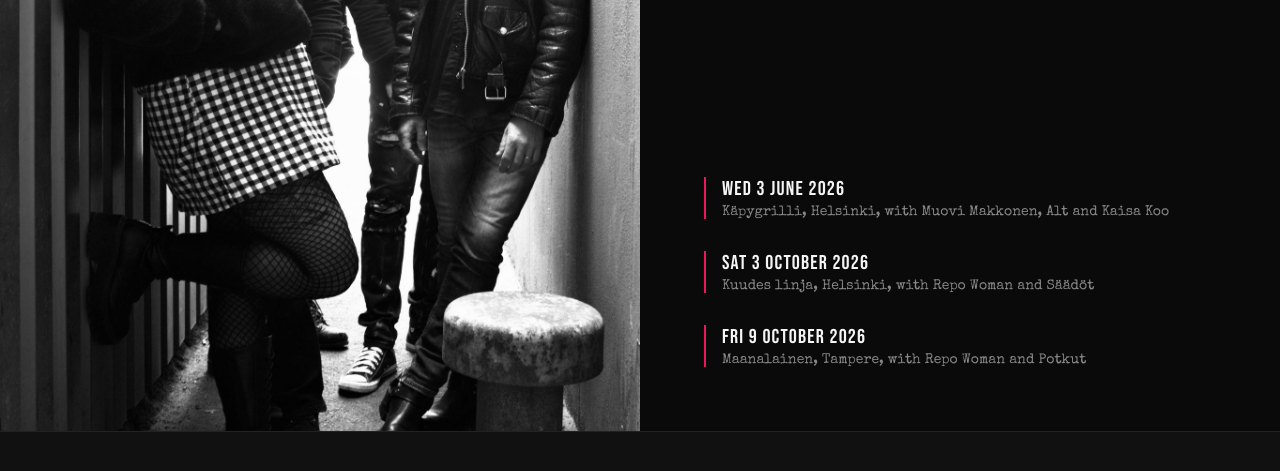
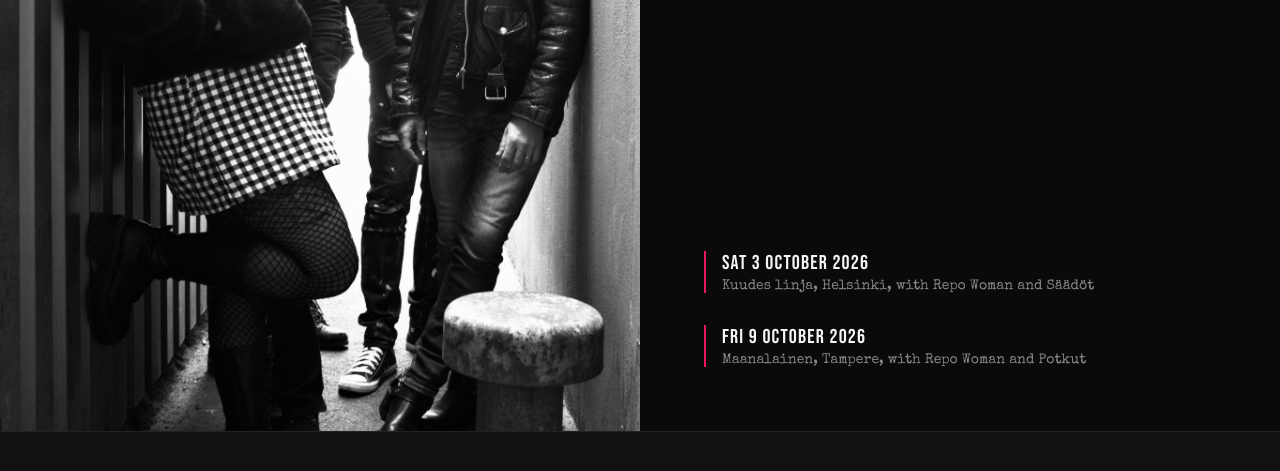
Before and after one commit to lgirs/badvalentines_site, an Astro site: page / in a window 1280 px wide. Shown: the part 369-840 px from the top of the page. Built offline with nearby package versions, Linux system fonts and the light colour scheme; Astro itself is replaced by a stand-in of ours.

Commit message:
Update index.astro to remove past gig details
Removed outdated gig information for June 2026.

```diff
--- a/src/pages/index.astro
+++ b/src/pages/index.astro
@@ -138,10 +138,6 @@ import Base from '../layouts/Base.astro';
         <img class="logo" src="/images/badvalentines_logo_fb.jpg" alt="Bad Valentines" />
       </a>
       <div class="gigs">
-        <a class="gig" href="https://fb.me/e/fLHu3VVmC" target="_blank" rel="noopener noreferrer">
-          <span class="gig-date">Wed 3 June 2026</span>
-          <span class="gig-place">Käpygrilli, Helsinki, with Muovi Makkonen, Alt and Kaisa Koo</span>
-        </a>
         <div class="gig">
           <span class="gig-date">Sat 3 October 2026</span>
           <span class="gig-place">Kuudes linja, Helsinki, with Repo Woman and Säädöt</span>
```
